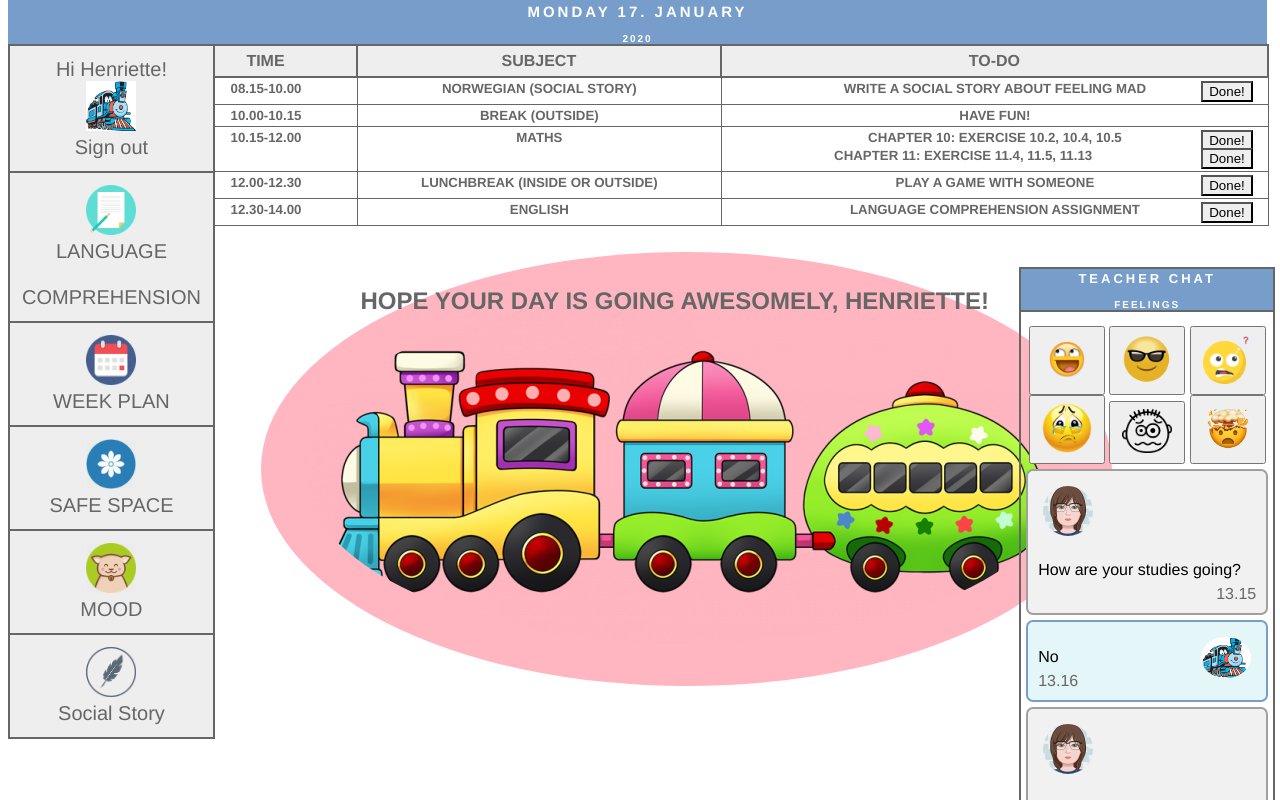
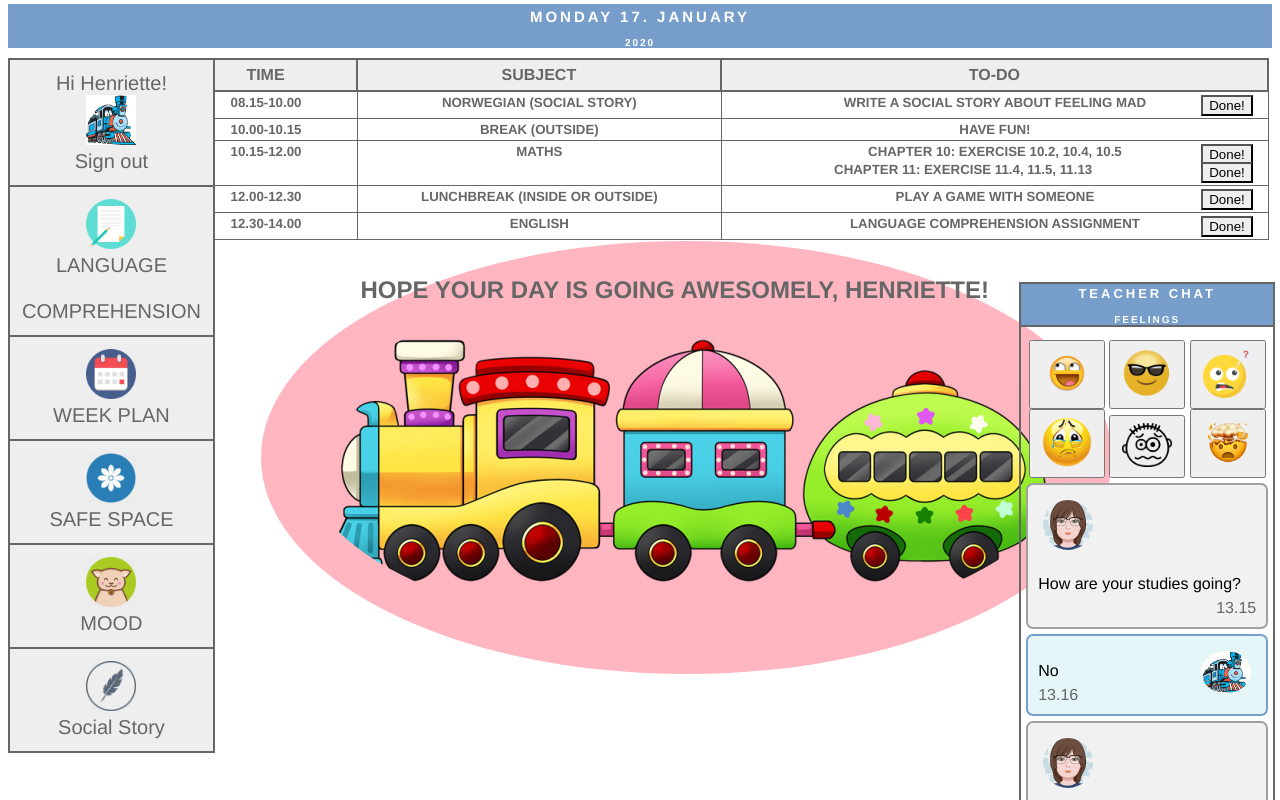
Before and after one commit to sarahbra/FinalProject, a plain HTML site: page Final Project/Final Project/main.html in a window 1280 px wide. Drawn offline with Linux system fonts and the light colour scheme.

Commit message:
Update css.css

```diff
--- a/Final Project/Final Project/css.css
+++ b/Final Project/Final Project/css.css
@@ -18,9 +18,9 @@ body {
 }
 
 .header {
-  margin-top: -13px;
-  margin-bottom: -10px;
-  margin-right: 5px;
+  margin-top: -0.7%;
+  margin-bottom: 0%;
+  margin-right: 0%;
   max-width: 100%;
   background-color: #779ecb;
   text-align: center;
@@ -47,7 +47,7 @@ body {
 
 .midcontent {
   width: 65.5%;
-  margin-top: 20%;
+  margin-top: 18%;
   margin-left: 20%;
 }
 
@@ -144,13 +144,13 @@ body {
 }
 
 .chat {
-  margin-top: -33%;
+  margin-top: -31%;
   position: fixed;
   margin-left: 79%;
   max-width: 20%;
   border: 2px solid #666;
   overflow-y: scroll;
-  height: 68%;
+  height: 65.8%;
 }
 
 .chat button:hover {
```
